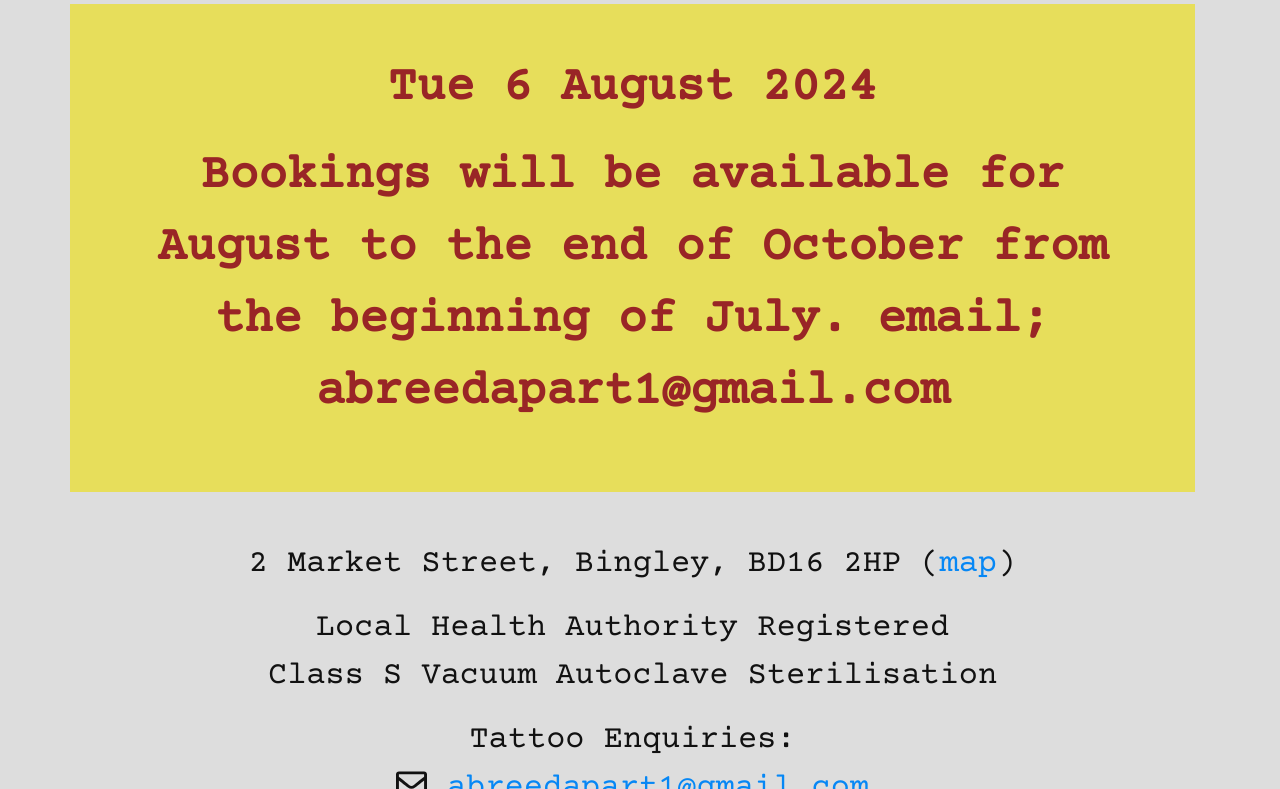
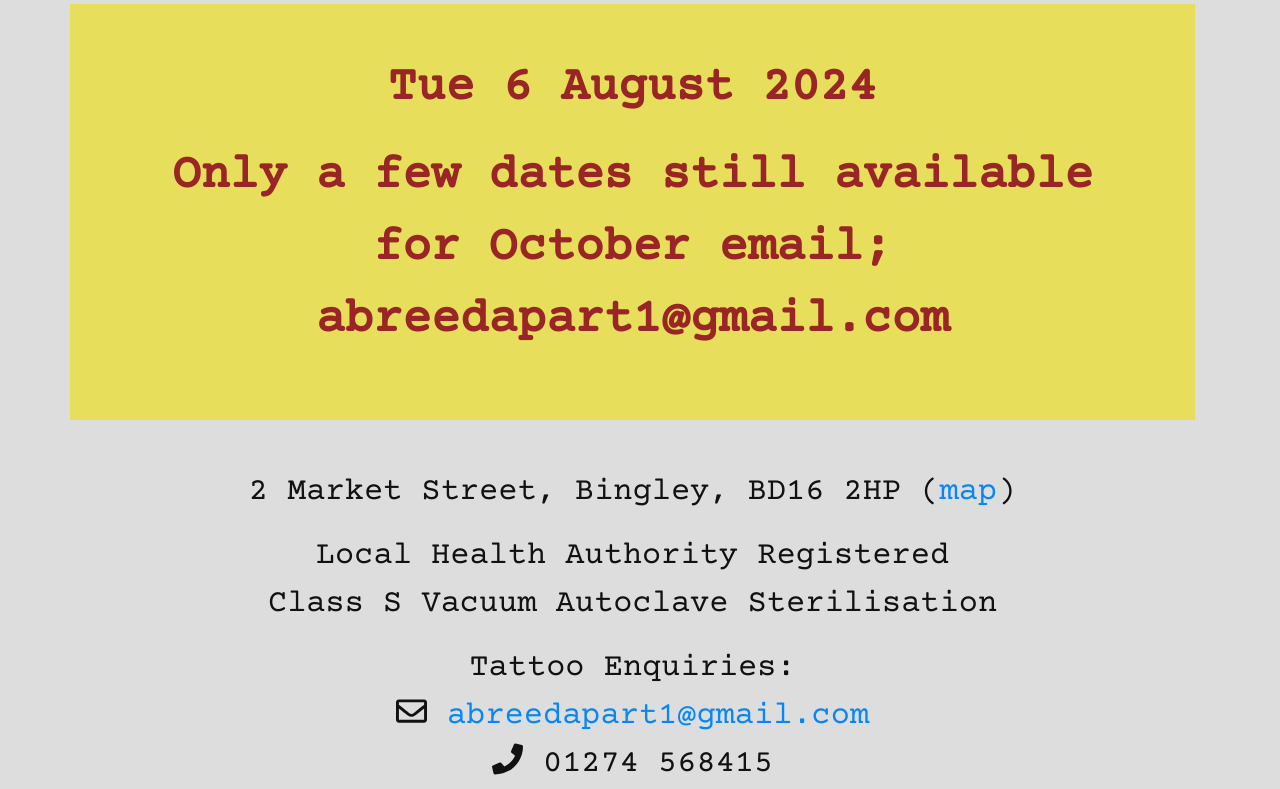
Before and after one commit to caprenter/abreedapart, a Jekyll site: the page built from index.md, in a window 1280 px wide and 900 px high, scrolled down 867 px, cut to the strip 111-900 px from the top of the window. Built offline with Jekyll 4.4.1, drawn with Linux system fonts in a browser that asks for light colours; nearby versions of some CDN libraries.

Commit message:
Update index.md

```diff
--- a/index.md
+++ b/index.md
@@ -2,7 +2,7 @@
 layout: default
 title: Home
 content-description: "A Breed Apart Tattoo Studio, Bingley, West Yorkshire, Established in 2010, Specialising in Black and grey realism."
-open-today-message: "Bookings will be available for August to the end of October from the beginning of July.  email; abreedapart1@gmail.com"
+open-today-message: "Only a few dates still available for October  email; abreedapart1@gmail.com"
 ---
 
 <div class="main-image" markdown="1">
```
